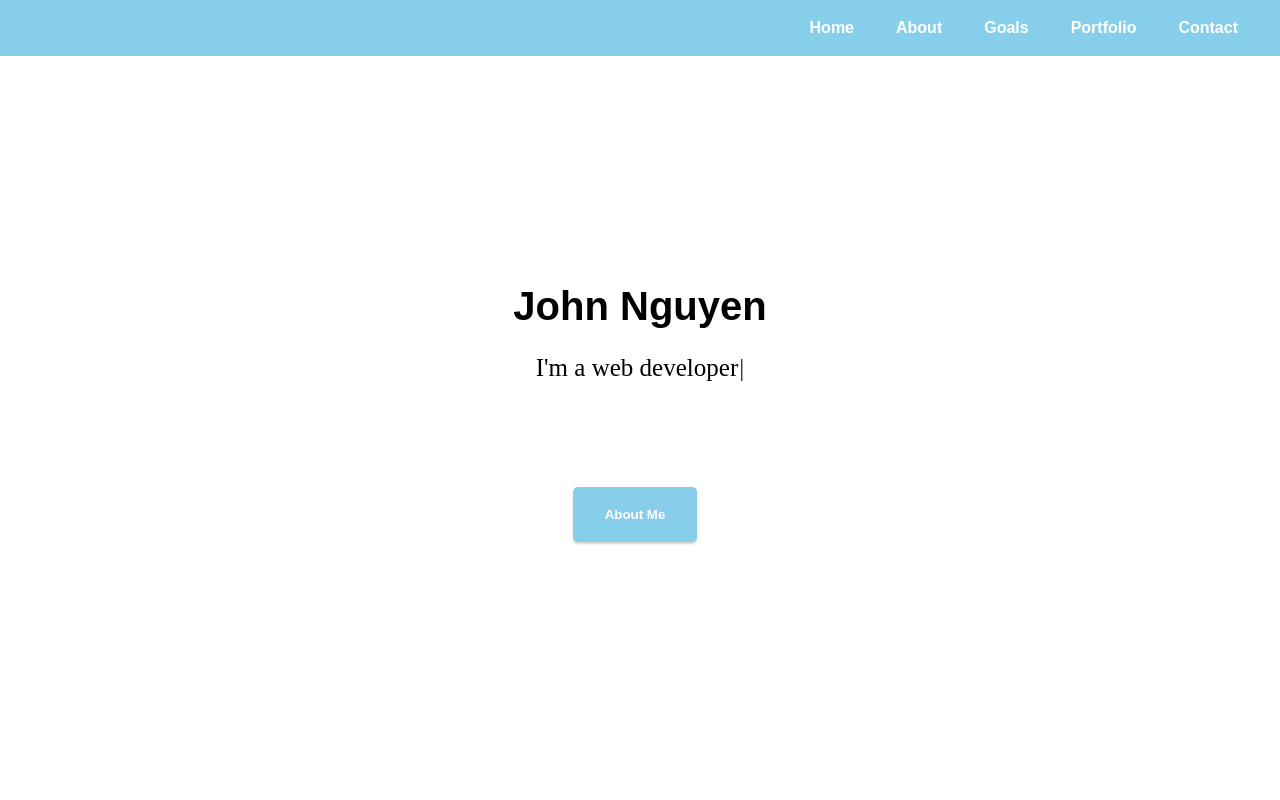
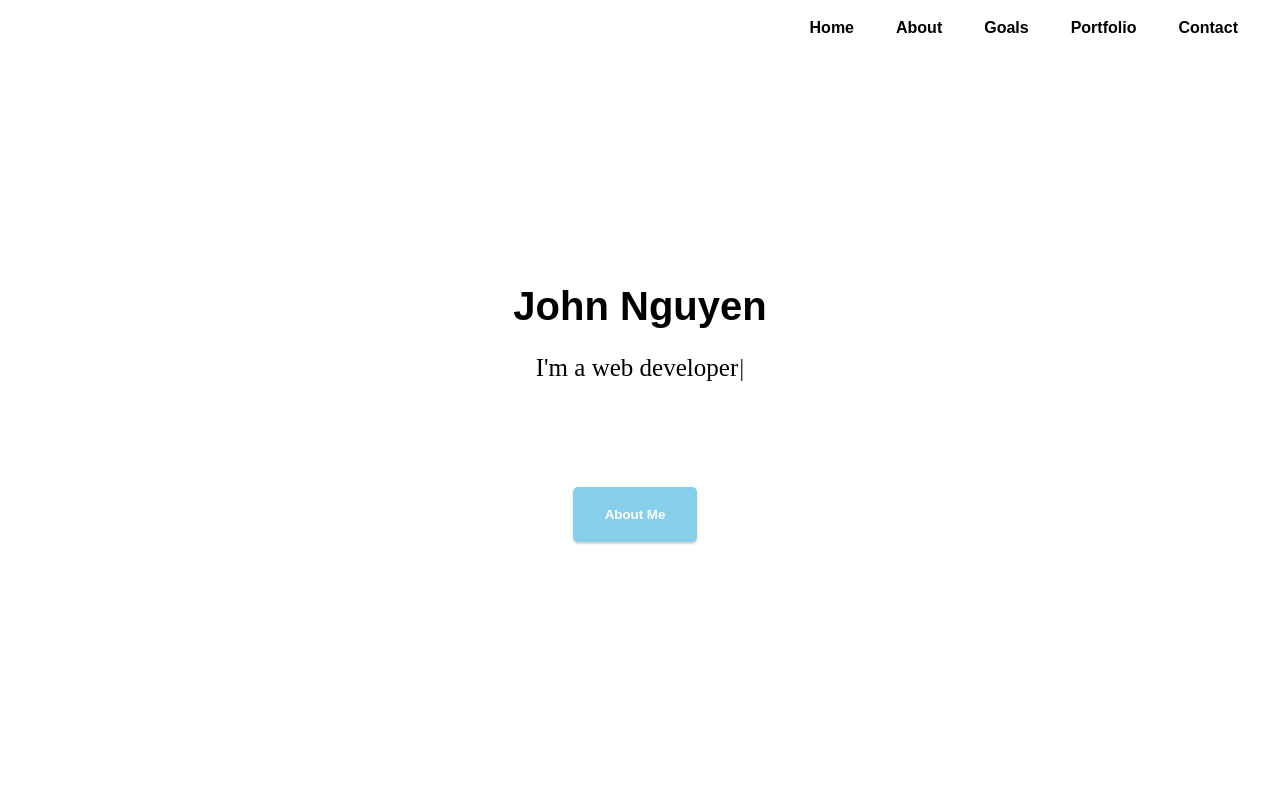
Before and after one commit to johnson82nguyen/React-Main-Portfolio, a React (Create React App) app in the folder website/: page / in a window 1280 px wide. Shown: the top 800 px of the page. Built offline with nearby package versions, Linux system fonts and the light colour scheme.

Commit message:
changing navbar css

```diff
--- a/website/src/components/Navbar.css
+++ b/website/src/components/Navbar.css
@@ -7,7 +7,6 @@
     z-index: 1;
     transition: .3s ease-in;
     overflow: hidden;
-    background-color: skyblue;
 }
 
 ul#nav1 {
--- a/website/src/components/Navbar.js
+++ b/website/src/components/Navbar.js
@@ -10,6 +10,11 @@ const Navbar = () => {
     const handleClick = () => setClick(!click)
     const closeMenu = () => setClick(false)
 
+    const styles = {
+        color: 'black',
+        fontWeight: 'bold'
+    }
+
     return (
         <div className='header'>
             <nav className='navbar'>
@@ -21,19 +26,19 @@ const Navbar = () => {
                 </div>
                 <ul id="nav1" className={click ? "nav-menu active" : "nav-menu"}>
                     <li className='nav-item'>
-                        <Link to="home" spy={true} smooth={true} offset={-30} duration={500} onClick={closeMenu}> Home </Link>
+                        <Link style={styles} to="home" spy={true} smooth={true} offset={-30} duration={500} onClick={closeMenu}> Home </Link>
                     </li>
                     <li className='nav-item'>
-                        <Link to="about" spy={true} offset={-200} smooth={true} exact='true' duration={500} onClick={closeMenu}> About </Link>
+                        <Link style={styles} to="about" spy={true} offset={-200} smooth={true} exact='true' duration={500} onClick={closeMenu}> About </Link>
                     </li>
                     <li className='nav-item'>
-                        <Link to="goals" spy={true} offset={-190} smooth={true} duration={500} onClick={closeMenu}> Goals </Link>
+                        <Link style={styles} to="goals" spy={true} offset={-190} smooth={true} duration={500} onClick={closeMenu}> Goals </Link>
                     </li>
                     <li className='nav-item'>
-                        <Link to="portfolio" spy={true} offset={-100} smooth={true} duration={500} onClick={closeMenu}> Portfolio </Link>
+                        <Link style={styles} to="portfolio" spy={true} offset={-100} smooth={true} duration={500} onClick={closeMenu}> Portfolio </Link>
                     </li>
                     <li className='nav-item'>
-                        <Link to="contact" spy={true} offset={-100} smooth={true} duration={500} onClick={closeMenu}> Contact </Link>
+                        <Link style={styles} to="contact" spy={true} offset={-100} smooth={true} duration={500} onClick={closeMenu}> Contact </Link>
                     </li>
                 </ul>
             </nav>
```
